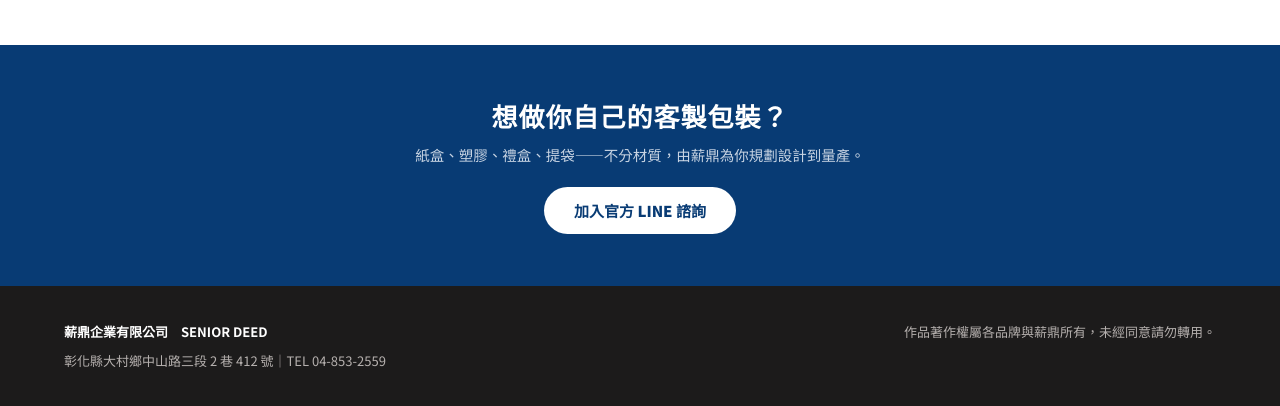
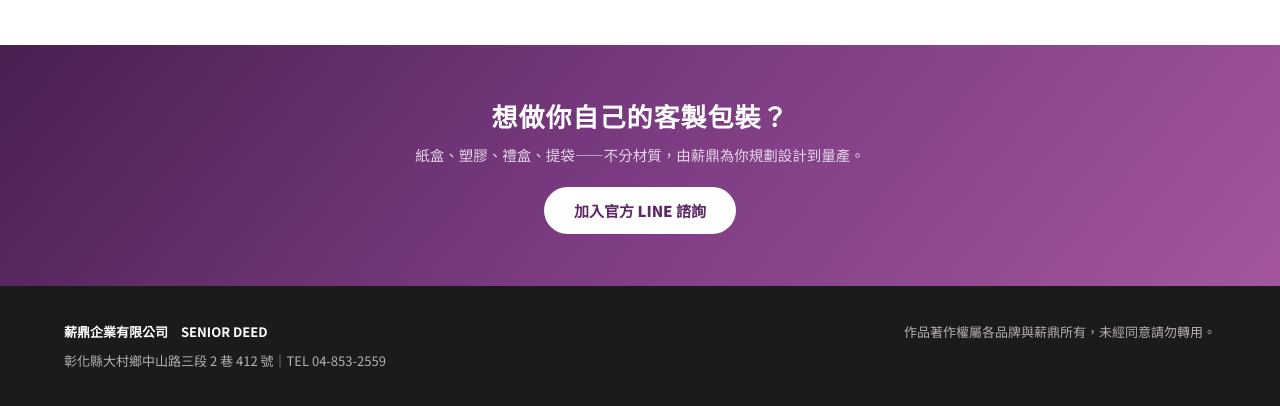
Before and after one commit to anny162636-jpg/shinding-web, a plain HTML site: page cases/index.html in a window 1280 px wide. Shown: the part 2696-3102 px from the top of the page. Drawn offline with Linux system fonts and the light colour scheme.

Commit message:
作品案例：下方 CTA 由深藍改為 VI 深紫漸層
Co-Authored-By: Claude Opus 5 <noreply@anthropic.com>
Claude-Session: https://claude.ai/code/session_01FHAxfGfD8vpumr7C1YBcXa

```diff
--- a/cases/index.html
+++ b/cases/index.html
@@ -97,10 +97,11 @@
   .empty b{display:block;color:var(--ink);font-size:18px;margin-bottom:8px}
 
   /* ===== cta + footer (full-bleed) ===== */
-  .cta{margin-top:40px;background:var(--plastic);color:#fff;padding:52px 0;text-align:center}
+  .cta{margin-top:40px;background:linear-gradient(130deg,#4A1F52 0%,#7A3B80 48%,#A3569E 100%);color:#fff;padding:52px 0;text-align:center}
   .cta h2{margin:0;font-weight:900;font-size:clamp(20px,3vw,26px);letter-spacing:1px}
-  .cta p{margin:10px 0 22px;font-size:14.5px;color:#c8d4e3}
-  .cta a{display:inline-block;background:#fff;color:var(--plastic);text-decoration:none;font-weight:800;font-size:15px;padding:13px 30px;border-radius:999px}
+  .cta p{margin:10px 0 22px;font-size:14.5px;color:#e6d6ea}
+  .cta a{display:inline-block;background:#fff;color:#5E2766;text-decoration:none;font-weight:800;font-size:15px;padding:13px 30px;border-radius:999px;transition:transform .15s}
+  .cta a:hover{transform:translateY(-2px)}
   footer{background:#1c1b1b;color:#b5b0ae;padding:34px 0;font-size:13px;line-height:1.8}
   footer .fin{display:flex;justify-content:space-between;gap:16px;flex-wrap:wrap}
   footer b{color:#fff;font-weight:700;display:block;margin-bottom:6px}
```
